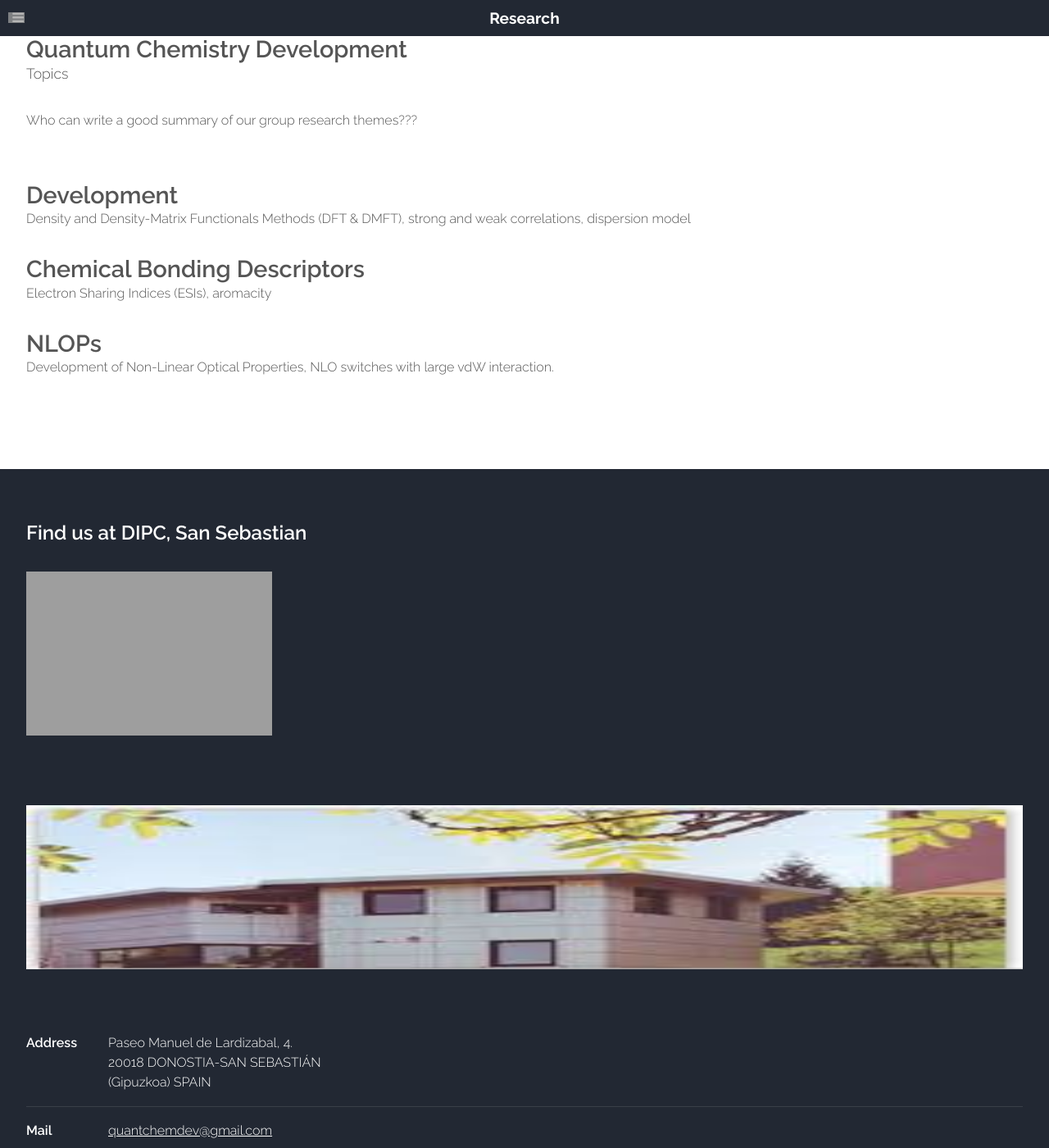
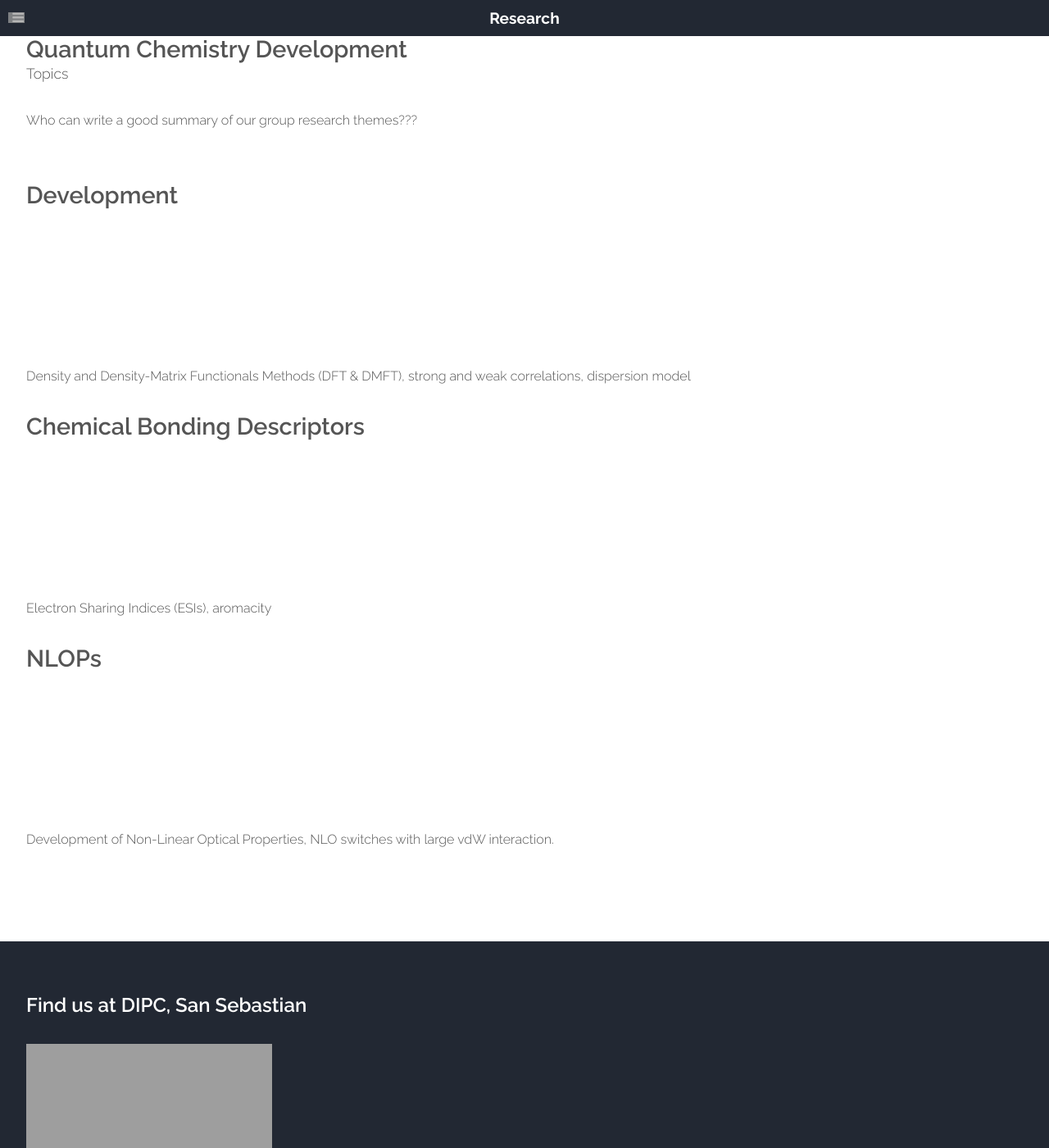
Before and after one commit to old-jekyll-templates/Horizons-Jekyll-Theme, a Jekyll site: the page built from research.html, in a window 1280 px wide and 1400 px high, scrolled down 209 px. Shown: the whole window at 82% size. Built offline with Jekyll 4.4.1, drawn with Linux system fonts in a browser that asks for light colours; grey boxes are pictures that could not be loaded.

Commit message:
Update style.css

```diff
--- a/assets/css/style.css
+++ b/assets/css/style.css
@@ -611,7 +611,7 @@
 	}
 
 		#main .sidebar .major {
-			padding-bottom: unset;
+			padding-bottom: 12em;
 			background: no-repeat;
 		}
 
```
